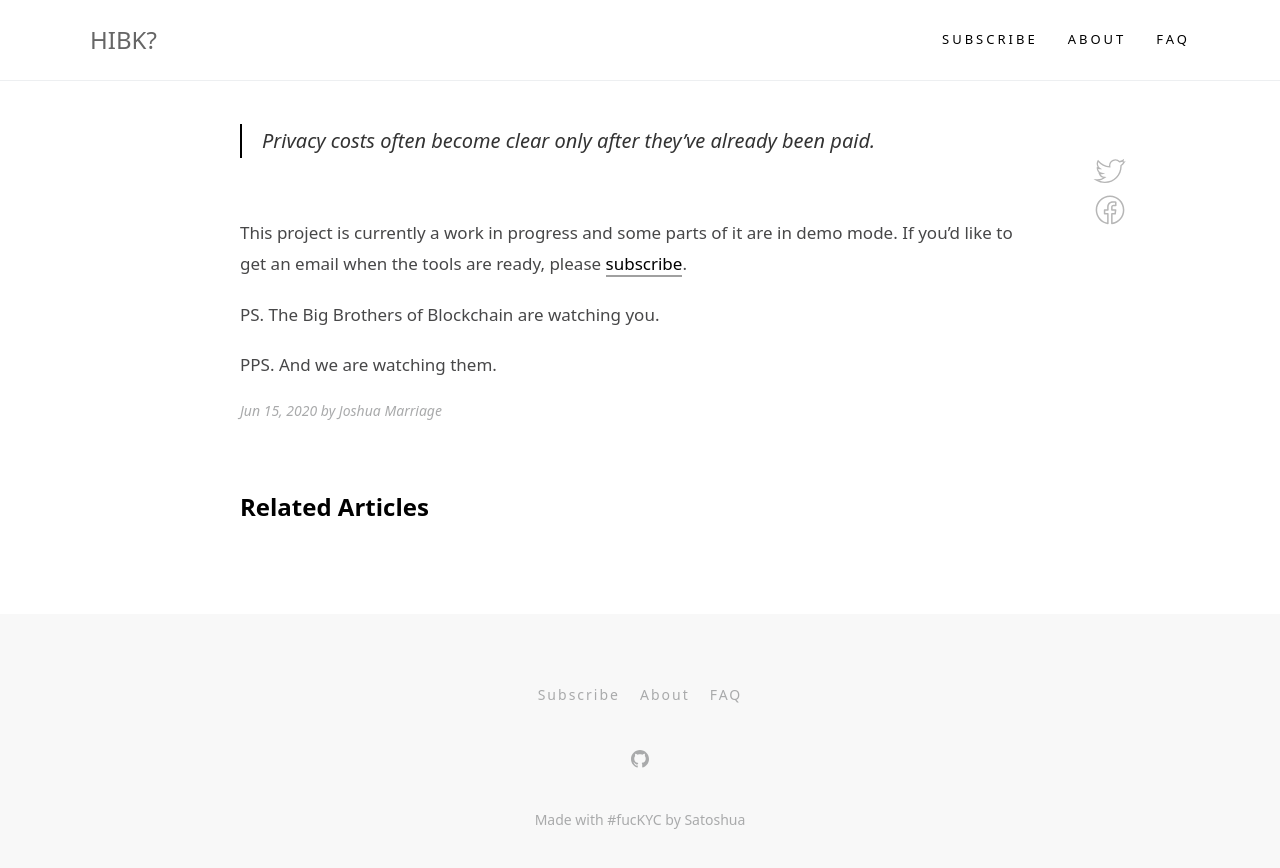
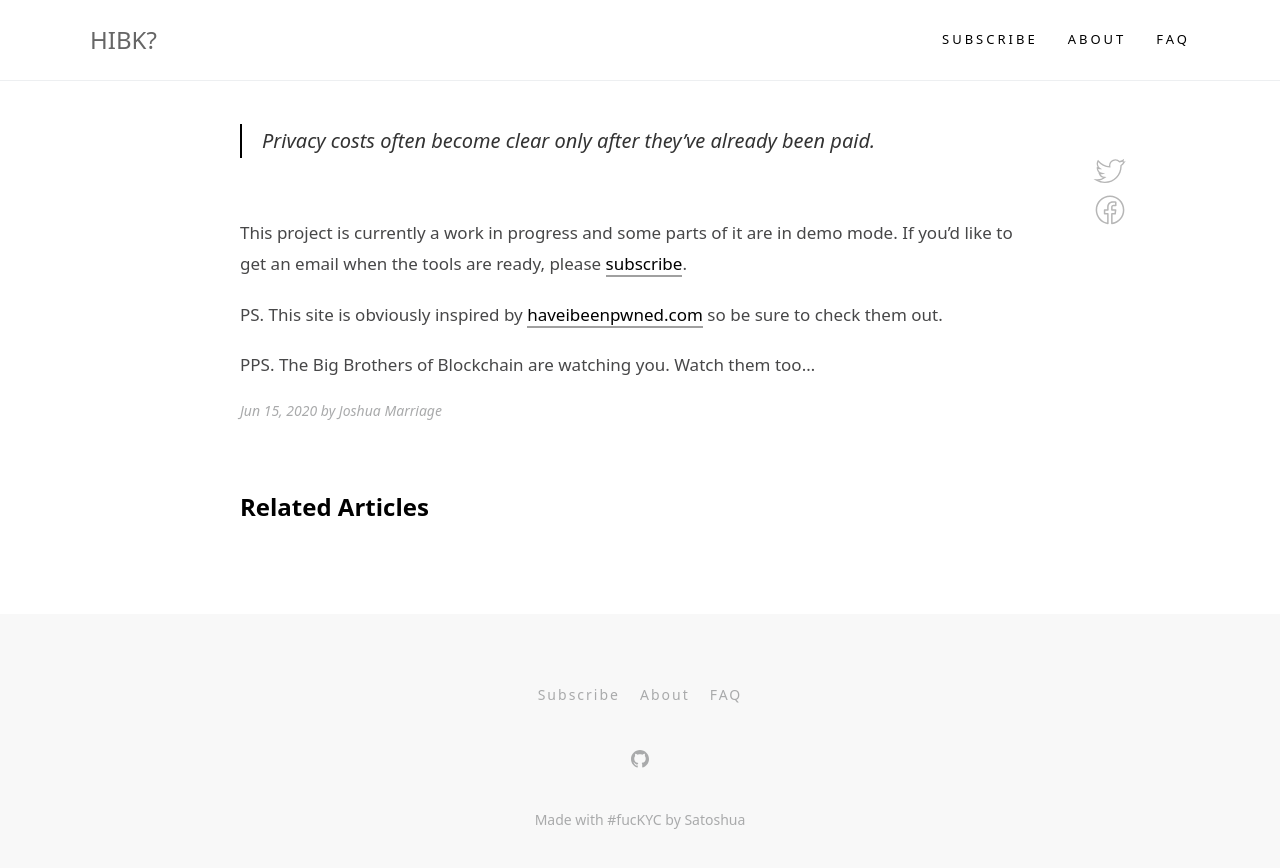
Before and after one commit to haveibeenknown/hibk, a Jekyll site: the page built from _posts/2020-06-15-about.md, in a window 1280 px wide and 900 px high, scrolled down 1104 px. Shown: the top 868 px of the window. Built offline with Jekyll 4.4.1, drawn with Linux system fonts in a browser that asks for light colours.

Commit message:
minor tweaks

```diff
--- a/_layouts/help.html
+++ b/_layouts/help.html
@@ -93,8 +93,6 @@ function showContainer(id) {
             {% for post in site.tags[page.featured.tag] %}
 				{% if post.external_url %}
 				<li><a href="{{ post.external_url }}">{{post.title}}</a></li>
-				{% elsif post.tags contains "promo" %}
-                <li><a href="{{ site.baseurl }}{{ post.url }}" style="font-weight: bold;">{{post.title}}</a></li>
 				{% else %}
                 <li><a href="{{ site.baseurl }}{{ post.url }}">{{post.title}}</a></li>
 				{% endif %}
--- a/_posts/2020-06-15-about.md
+++ b/_posts/2020-06-15-about.md
@@ -26,7 +26,6 @@ We are dedicated to finding answers to all the questions that spook sound money
 
 This project is currently a work in progress and some parts of it are in demo mode. If you'd like to get an email when the tools are ready, please [subscribe](https://rssmailer.app/s/hibk).
 
+PS. This site is obviously inspired by [haveibeenpwned.com](https://haveibeenpwned.com) so be sure to check them out.
 
-PS. The Big Brothers of Blockchain are watching you.
-
-PPS. And we are watching them.
+PPS. The Big Brothers of Blockchain are watching you. Watch them too...
```
Also changed, not shown: other parts of _posts/2020-06-15-about.md (+1 -1 lines).
